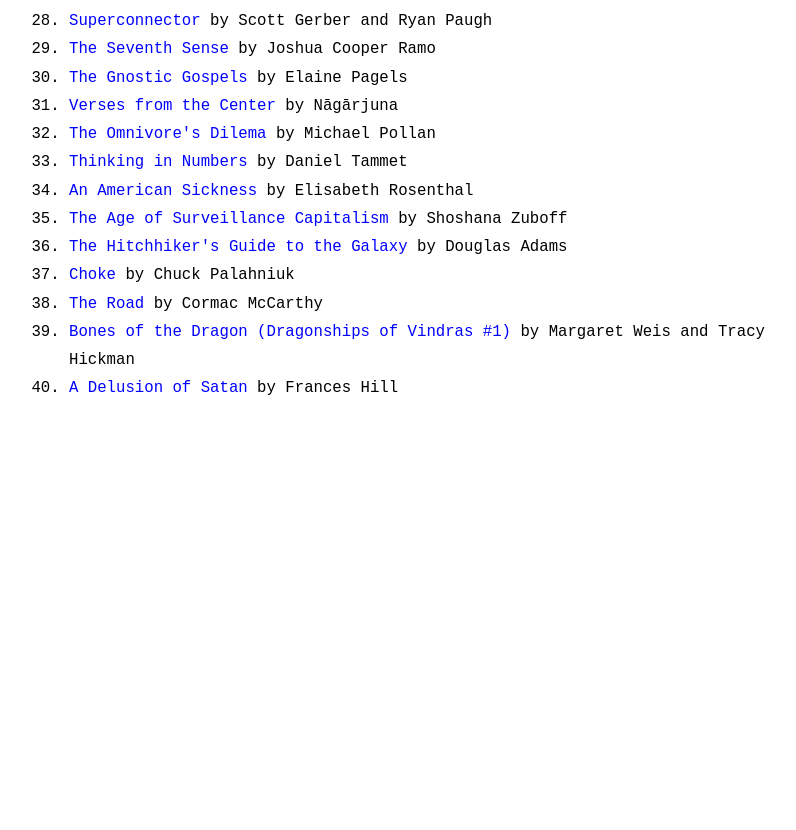
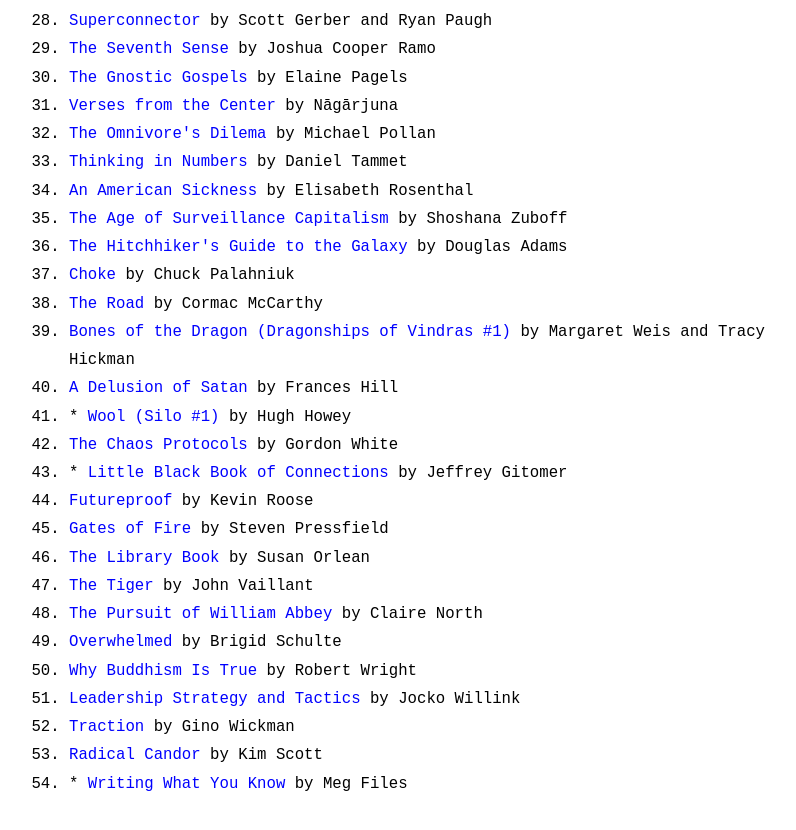
Before and after one commit to zachflower/flower.codes, a Jekyll site: the page built from library.md, in a window 1280 px wide and 900 px high, scrolled down 3639 px. Shown: the top 830 px of the window, without its empty margins (233-1029 px from the left). Built offline with Jekyll 4.4.1, drawn with Linux system fonts in a browser that asks for light colours; Markdown is read by kramdown in place of the engine named in the settings; before the commit the page ends 4144 px from its top, so only the background shows below that.

Commit message:
expand book backlog

```diff
--- a/_data/library.yml
+++ b/_data/library.yml
@@ -550,3 +550,64 @@ entries:
     number: 2
     started: 2021-07-11
     read: true
+
+  - title: Wool
+    author: Hugh Howey
+    isbn: "1476733953"
+    series: Silo
+    number: 1
+    read: true
+
+  - title: The Chaos Protocols
+    author: Gordon White
+    isbn: "0738744719"
+
+  - title: Little Black Book of Connections
+    author: Jeffrey Gitomer
+    isbn: "1885167660"
+    read: true
+
+  - title: Futureproof
+    author: Kevin Roose
+    isbn: "059313334X"
+
+  - title: Gates of Fire
+    author: Steven Pressfield
+    isbn: "055338368X"
+
+  - title: The Library Book
+    author: Susan Orlean
+    isbn: "1476740194"
+
+  - title: The Tiger
+    author: John Vaillant
+    isbn: "0307389049"
+
+  - title: The Pursuit of William Abbey
+    author: Claire North
+    isbn: "0316316849"
+
+  - title: Overwhelmed
+    author: Brigid Schulte
+    isbn: "1250062381"
+
+  - title: Why Buddhism Is True
+    author: Robert Wright
+    isbn: "1439195463"
+
+  - title: Leadership Strategy and Tactics
+    author: Jocko Willink
+    isbn: "1250226848"
+
+  - title: Traction
+    author: Gino Wickman
+    isbn: "1936661837"
+
+  - title: Radical Candor
+    author: Kim Scott
+    isbn: "1250235375"
+
+  - title: Writing What You Know
+    author: Meg Files
+    isbn: "1621535118"
+    read: true
```
